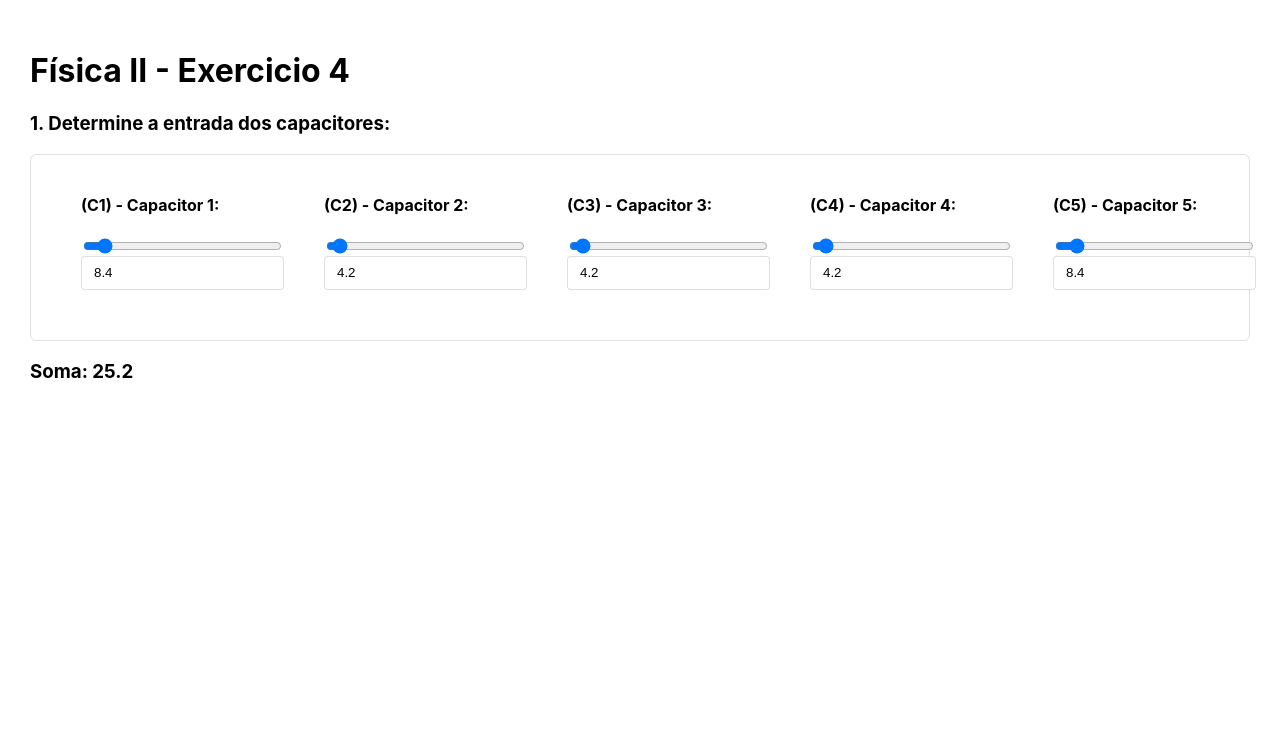
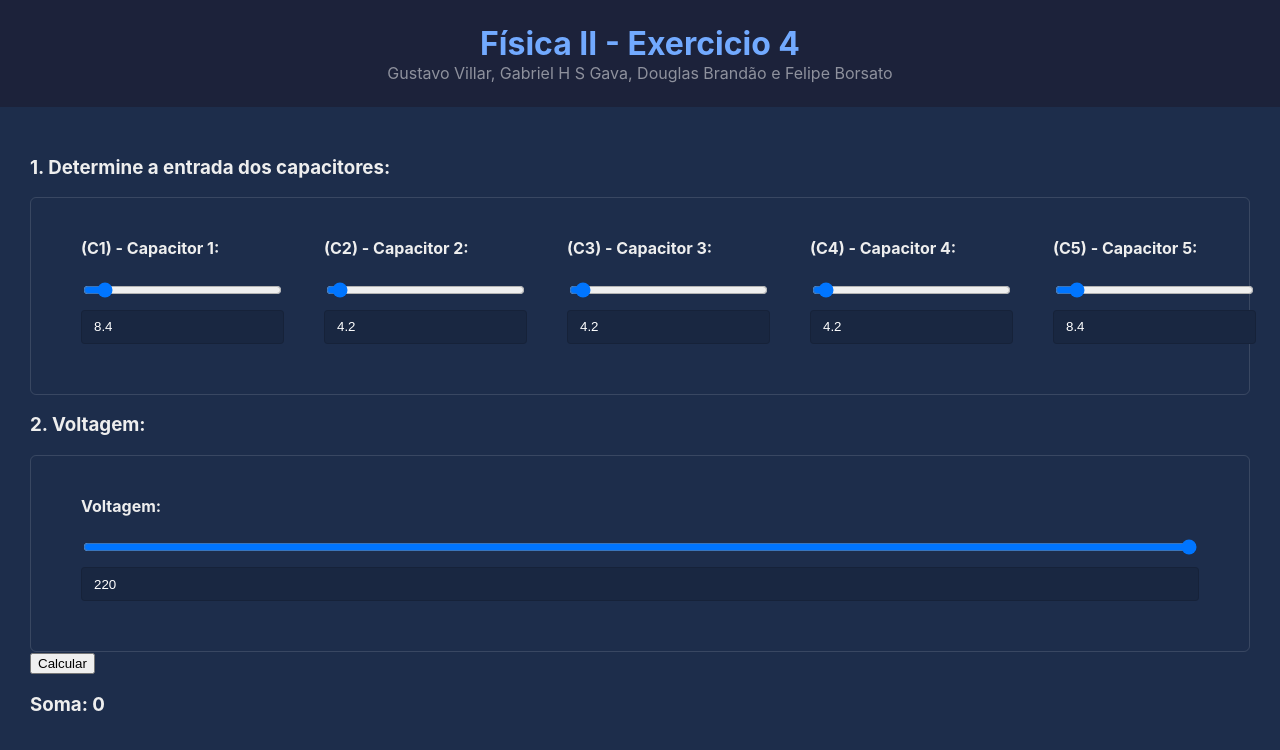
Before and after one commit to douglasbrandao21/projeto-fisica-ii, a React (Create React App) app: page / in a window 1280 px wide. Shown: the top 750 px of the page. Built offline with nearby package versions, Linux system fonts and the light colour scheme.

Commit message:
Nao sei oq eu fiz aq

```diff
--- a/src/components/CapacitorInput/styles.js
+++ b/src/components/CapacitorInput/styles.js
@@ -16,8 +16,16 @@ export const RangeInput = styled.input``;
 export const InputNumber = styled.input`
   height: 30px;
   border: solid 1px #00000020;
+  background: #192741;
+  color: #fff;
   padding-left: 12px;
   padding-right: 12px;
+  margin-top: 10px;
   outline: none;
   border-radius: 4px;
+  transition: all 0.3s;
+
+  &:focus {
+    border: solid 1px #72AAFF;
+  }
 `;
--- a/src/pages/Index/index.js
+++ b/src/pages/Index/index.js
@@ -1,7 +1,7 @@
 import React, {useState} from 'react'
 import '../../App.css';
 
-import {FlexRow, Label, Page} from './styles';
+import {FlexRow, Header, Body, Section, Page} from './styles';
 
 import CapacitorInput from '../../components/CapacitorInput';
 
@@ -12,17 +12,38 @@ export default function Index() {
   const [c3Value, setC3Value] = useState(4.2);
   const [c4Value, setC4Value] = useState(4.2);
   const [c5Value, setC5Value] = useState(8.4);
+  const [voltage, setVoltage] = useState(220);
+  const [total, setTotal] = useState(0);
+
+  function doSomething(){
+
+    // INSERT (IMAGE 1) - Os Capacitores c3 e c4 estão em série, logo o valor equivalente deles é:
+    let imaginaryCapacitors1 = (c3Value * c4Value / (c3Value + c4Value));
+    imaginaryCapacitors1 = Math.round(imaginaryCapacitors1);
+
+    // INSERT (IMAGE 2) - Agora é possivel observar que C2 e Ceq1 estão em paralelo, logo seu equivalente é:
+    let imaginaryCapacitors2 = imaginaryCapacitors1 + c2Value;
+    imaginaryCapacitors2 = Math.round(imaginaryCapacitors2);
+
+    // INSERT (IMAGE 3) - Agora é possivel observar que C1, C5 e Ceq2 esão em série logo seu equivalente é:
+    let imaginaryCapacitors3 = ((c1Value * c5Value * imaginaryCapacitors2) / (c5Value * imaginaryCapacitors2) + (c1Value * imaginaryCapacitors2) + (c1Value * c5Value));
+    imaginaryCapacitors3 = Math.round(imaginaryCapacitors2);
+
+
+    setTotal(imaginaryCapacitors3);
+  }
 
   return (
     <Page>
 
-      <div>
+      <Header>
         <h1>Física II - Exercicio 4</h1>
-        <p></p>
-      </div>
+        <span>Gustavo Villar, Gabriel H S Gava, Douglas Brandão e Felipe Borsato</span>
+      </Header>
 
+      <Body>
+        <Section>
           <h3>1. Determine a entrada dos capacitores: </h3>
-
           <FlexRow>
             <CapacitorInput name="(C1) - Capacitor 1" value={c1Value} setValue={setC1Value} />
             <CapacitorInput name="(C2) - Capacitor 2" value={c2Value} setValue={setC2Value} />
@@ -30,8 +51,19 @@ export default function Index() {
             <CapacitorInput name="(C4) - Capacitor 4" value={c4Value} setValue={setC4Value} />
             <CapacitorInput name="(C5) - Capacitor 5" value={c5Value} setValue={setC5Value} />
           </FlexRow>
+        </Section>
 
-      <h3>Soma: {c1Value + c2Value + c3Value + c4Value +c4Value}</h3>
+        <Section>
+          <h3>2. Voltagem: </h3>
+          <FlexRow>
+            <CapacitorInput name="Voltagem" value={voltage} setValue={setVoltage} />
+          </FlexRow>
+        </Section>
+
+        <button onClick={() => doSomething()}>Calcular</button>
+
+        <h3>Soma: {total}</h3>
+      </Body>
 
     </Page>
   );
--- a/src/pages/Index/styles.js
+++ b/src/pages/Index/styles.js
@@ -1,8 +1,34 @@
 import styled from 'styled-components';
 
 export const Page = styled.div`
-  padding: 30px;
+  padding: 0px;
 `;
+
+export const Header = styled.div`
+  text-align: center;
+  color: #72AAFF;
+  background-color: #1C223A;
+  padding: 24px 0;
+  margin-bottom: 20px;
+
+  h1, p{
+    margin: 0;
+  }
+
+  span{
+    color: #ffffff80;
+  }
+`;
+
+export const Body = styled.div`
+  background: #1D2D4B;
+  color: #eee;
+  padding: 30px 30px;
+  height: calc(100vh - 112px);
+  margin-top: -20px;
+`;
+
+export const Section = styled.section``;
 
 export const Label = styled.span`
   position: absolute;
@@ -16,6 +42,6 @@ export const FlexRow = styled.div`
   flex-direction: row;
   justify-content: space-between;
   padding: 50px 30px;
-  border: solid 1px #00000020;
+  border: solid 1px #ffffff20;
   border-radius: 6px;
 `;
```
Lines whose indentation alone changed are shown as unchanged.
